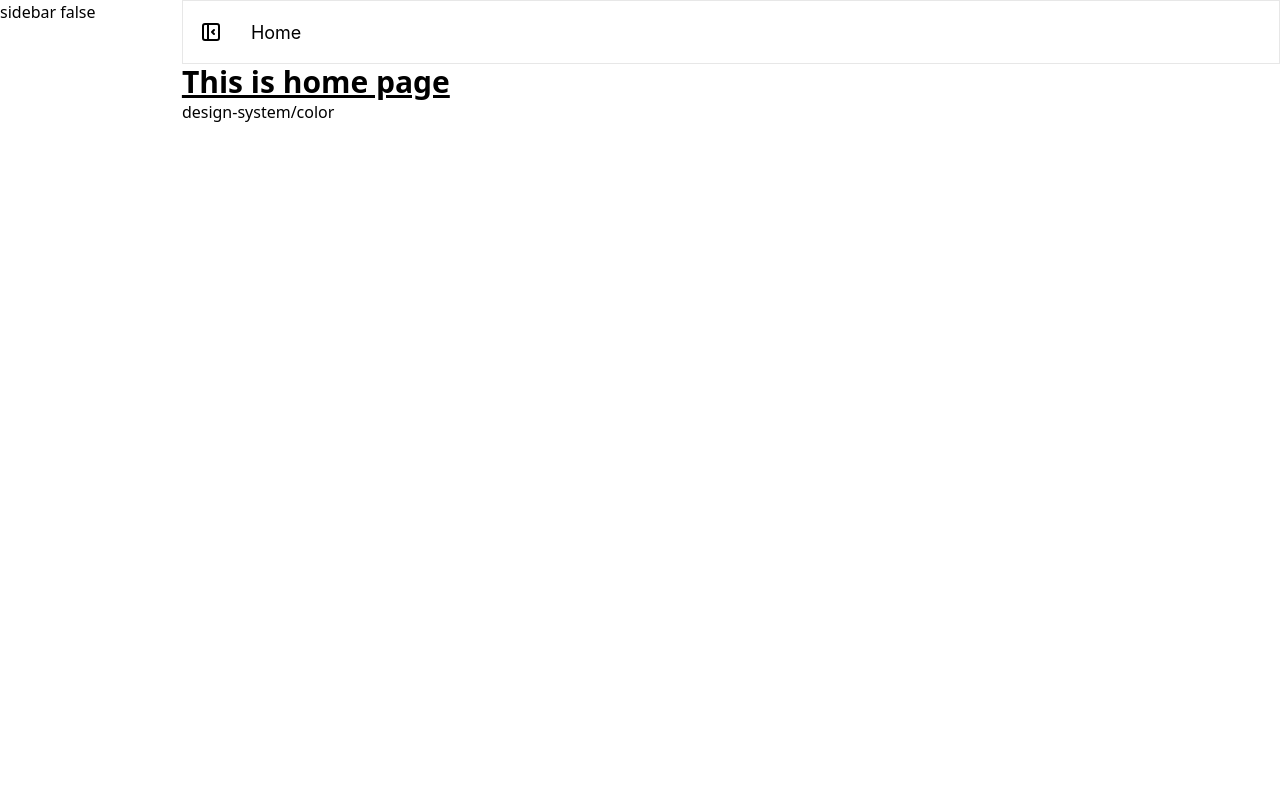
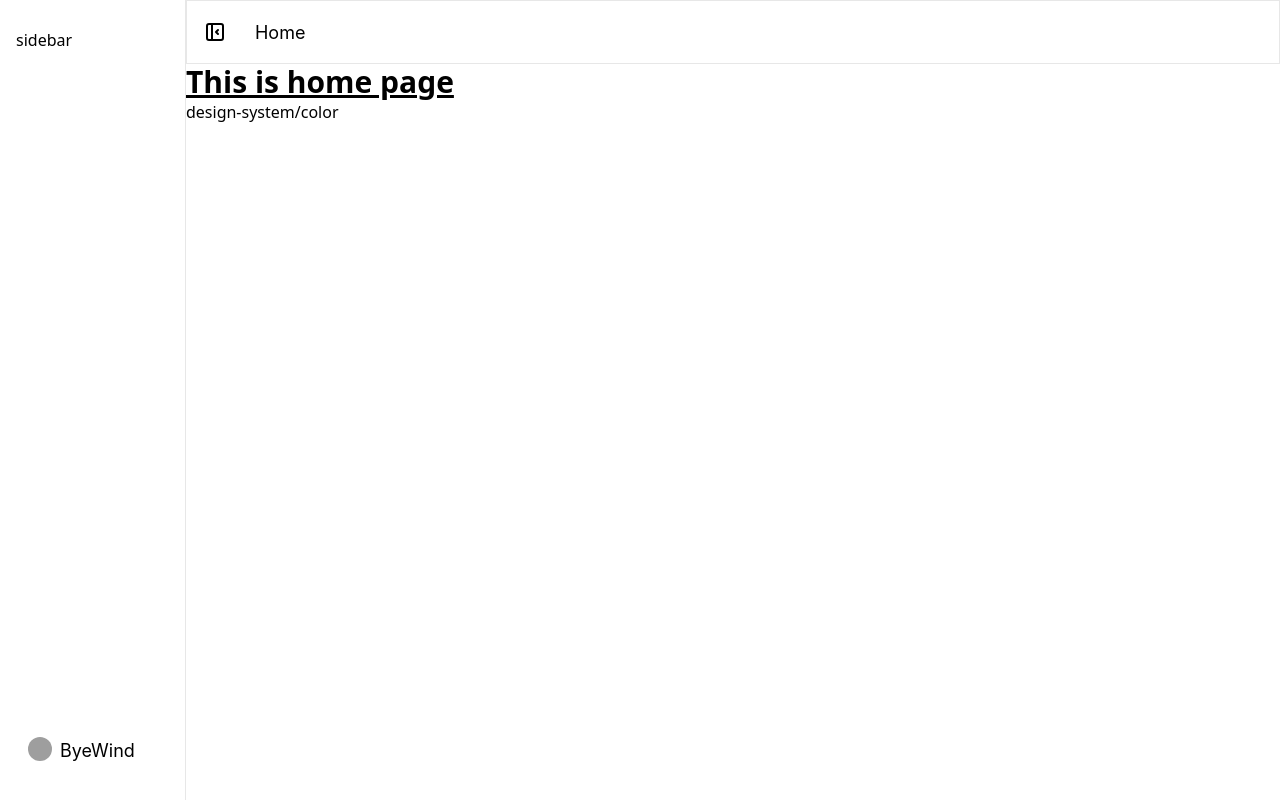
Before and after one commit to dangdinhtai0001/friday-project, a Vue app: page /home in a window 1280 px wide. Shown: the top 800 px of the page. Built offline with nearby package versions, Linux system fonts and the light colour scheme; grey boxes are pictures that could not be loaded.

Commit message:
feat: initial sidebar item

```diff
--- a/src/components/templates/dashboard-layout/index.vue
+++ b/src/components/templates/dashboard-layout/index.vue
@@ -1,6 +1,6 @@
 <template>
   <div class="bg-primary-background h-screen">
-    <div class="flex w-full">
+    <div class="flex w-full h-full">
       <LeftSideBar />
       <div class="w-full">
         <Header />
--- a/src/components/templates/dashboard-layout/left-sidebar/index.vue
+++ b/src/components/templates/dashboard-layout/left-sidebar/index.vue
@@ -1,9 +1,22 @@
 <template>
-  <div v-motion ref="sidebarContainerTarget">sidebar {{ isCollapsed }}</div>
+  <div
+    class="flex flex-col gap-8 justify-between border-r border-black-10 px-16 py-28"
+    v-motion
+    ref="sidebarContainerTarget"
+  >
+    <!-- ----------------------------------------- || Sidebar items || ----------------------------------------- -->
+    <div>sidebar</div>
+    <!-- ----------------------------------------- || Sidebar items  || ----------------------------------------- -->
+    <!-- ----------------------------------------- || Name badge || ----------------------------------------- -->
+    <div><SidebarItem :is-collapsed="isCollapsed" /></div>
+    <!-- ----------------------------------------- || Name badge || ----------------------------------------- -->
+  </div>
 </template>
 <script lang="ts" setup>
 import { inject, ref, watch } from 'vue'
 import { useMotion } from '@vueuse/motion'
+
+import SidebarItem from './sidebar-item.vue'
 
 const isCollapsed = inject<boolean>('isCollapsed')
 
--- /dev/null
+++ b/src/components/templates/dashboard-layout/left-sidebar/sidebar-item.vue
@@ -0,0 +1,20 @@
+<template>
+  <div class="flex justify-start content-center py-8 px-12 gap-8">
+    <!-- ----------------------------- || avatar || ----------------------------- -->
+    <div class="avatar">
+      <div class="w-24 h-24 rounded-full">
+        <img src="https://img.daisyui.com/images/stock/photo-1534528741775-53994a69daeb.jpg" />
+      </div>
+    </div>
+    <!-- ----------------------------- || avatar || ----------------------------- -->
+    <!-- ----------------------------- || desc || ----------------------------- -->
+    <div v-if="!props.isCollapsed" class="f-text-regular-14">ByeWind</div>
+    <!-- ----------------------------- || desc || ----------------------------- -->
+  </div>
+</template>
+
+<script setup>
+const props = defineProps(['isCollapsed'])
+
+console.log(props.isCollapsed)
+</script>
```
